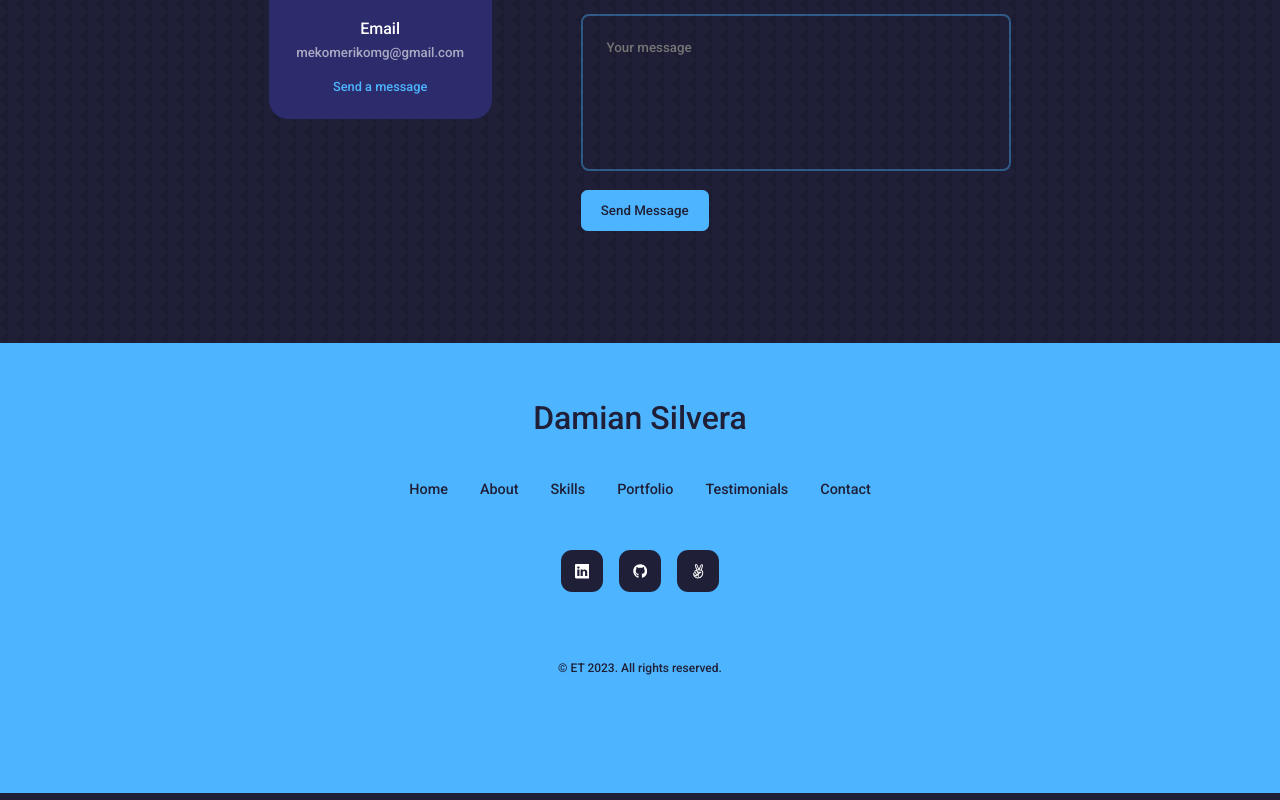
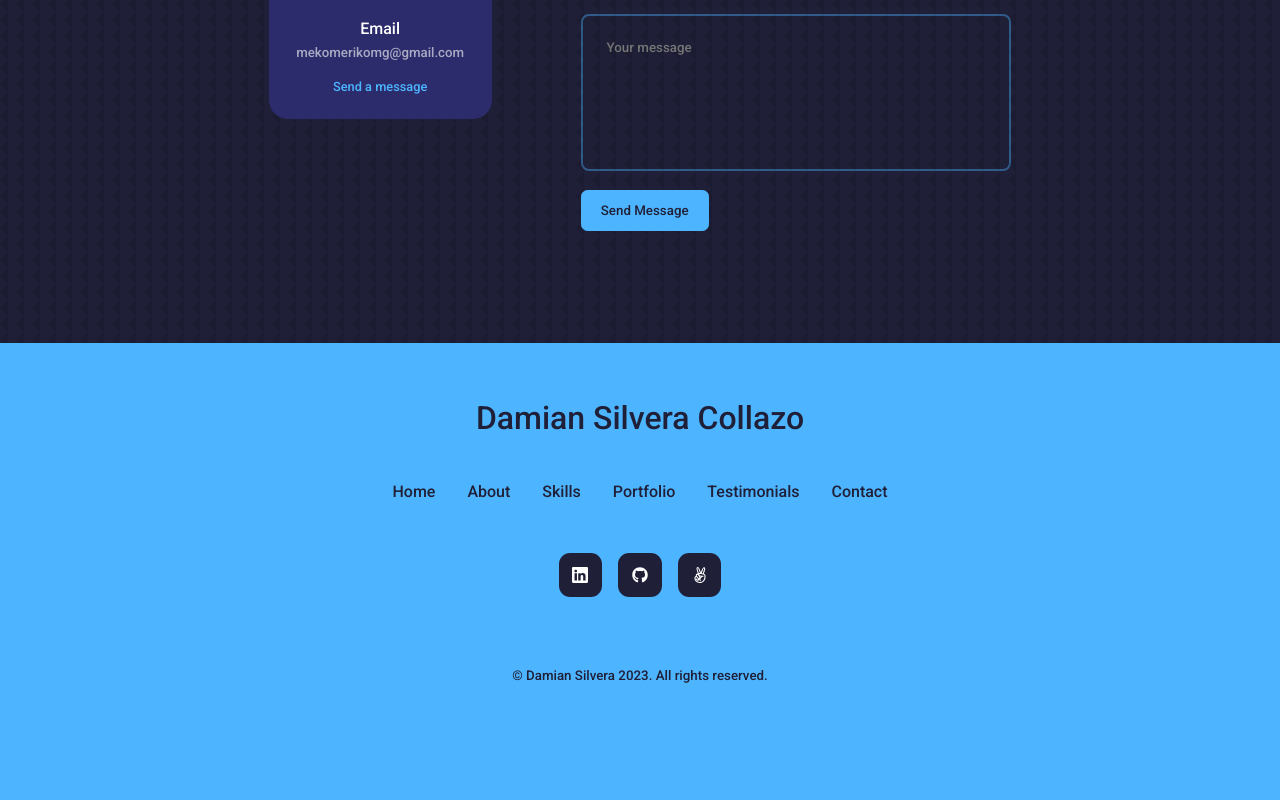
Before and after one commit to Damiansebastians/Damiansebastians_PORTFOLIO, a React (Create React App) app: page / in a window 1280 px wide. Shown: the part 4180-4980 px from the top of the page. Built offline with nearby package versions, Linux system fonts and the light colour scheme.

Commit message:
Footer OK

```diff
--- a/src/components/footer/Footer.jsx
+++ b/src/components/footer/Footer.jsx
@@ -13,7 +13,7 @@ const Footer = () => {
 
   return (
     <footer>
-      <a href="#home" className="footer__logo">Damian Silvera</a>
+      <a href="#home" className="footer__logo">Damian Silvera Collazo</a>
       <ul className="permalinks">
         <li><a href="#home">Home</a></li>
         <li><a href="#about">About</a></li>
@@ -23,12 +23,12 @@ const Footer = () => {
         <li><a href="#contact">Contact</a></li>
       </ul>
       <div className="footer__socials">
-      <a href="https://www.linkedin.com/in/meri-gogichashvili/" target="_blank" rel="noreferrer" ><BsLinkedin /></a>
-      <a href="https://github.com/Meri-MG" target="_blank" rel="noreferrer" ><FaGithub /></a>
-      <a href="https://angel.co/u/meri-gogichashvili" target="_blank" rel="noreferrer" ><FaAngellist /></a>
+      <a href="https://www.linkedin.com/in/damian-sebastian-silvera-collazo-/" target="_blank" rel="noreferrer" ><BsLinkedin /></a>
+      <a href="https://github.com/Damiansebastians" target="_blank" rel="noreferrer" ><FaGithub /></a>
+      <a href="http://damiasebastians.es/" target="_blank" rel="noreferrer" ><FaAngellist /></a>
       </div>
       <div className="footer__copyright">
-        <small>&copy; ET {getYear()}. All rights reserved.</small>
+        <small>&copy; Damian Silvera {getYear()}. All rights reserved.</small>
       </div>
     </footer>
   )
--- a/src/components/footer/footer.css
+++ b/src/components/footer/footer.css
@@ -2,7 +2,7 @@ footer {
     background: var(--color-primary);
     padding: 3rem 0;
     text-align: center;
-    font-size: 0.9rem;
+    font-size: 1rem;
     margin-top: 7rem;
 }
 
```
